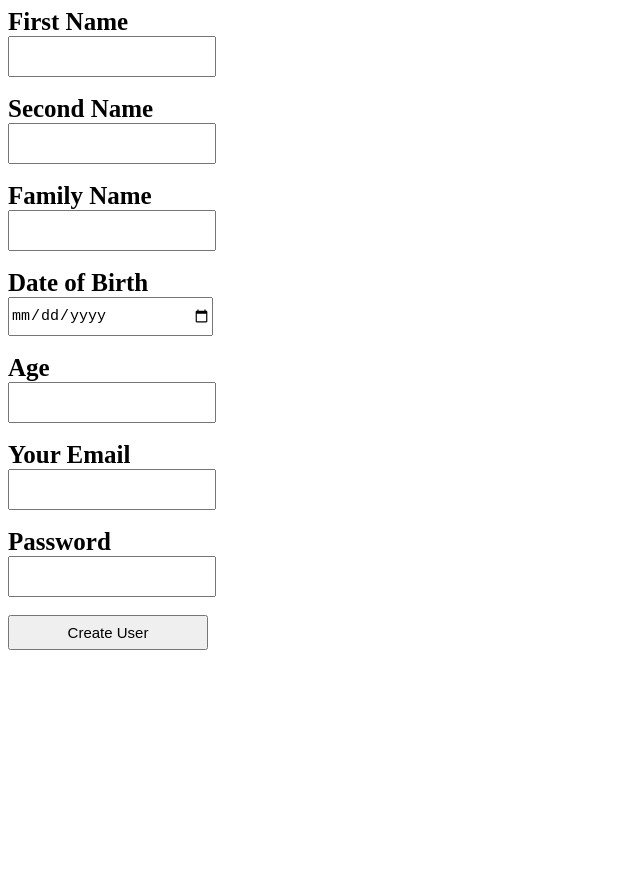
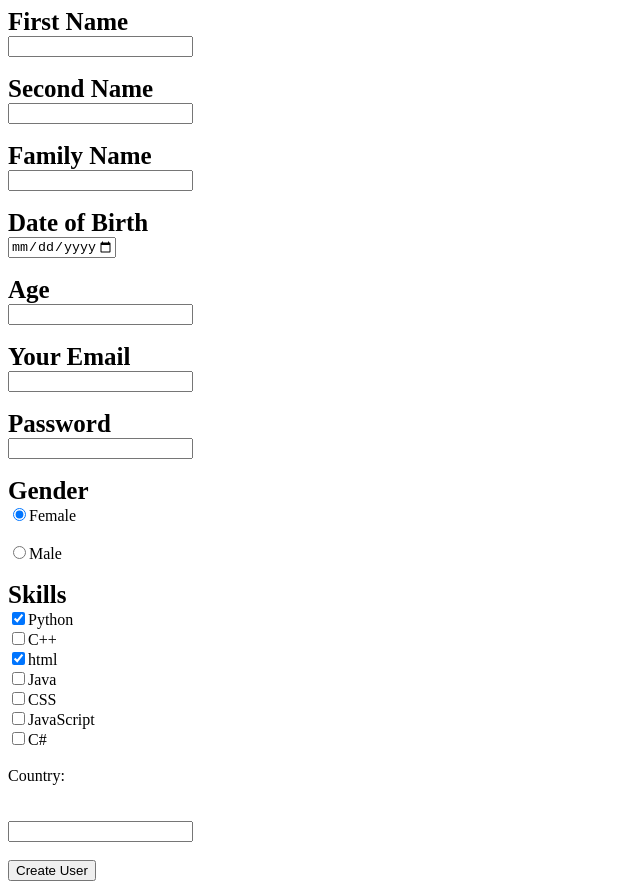
Before and after one commit to Sewar77/HTU-Assignments, a plain HTML site: page Assignment5/Form Assignment.html in a window 1280 px wide. Shown: the whole page, without its empty margins (0-640 px from the left). Before the commit the page ends 800 px from the top, so only its background shows below. Drawn offline with Linux system fonts and the light colour scheme.

Commit message:
form assignment

```diff
--- a/Assignment5/Form Assignment.html
+++ b/Assignment5/Form Assignment.html
@@ -7,37 +7,139 @@
         font-size: 25px;
         font-weight: bold;
       }
-      input {
-        font-size: 15px;
-        width: 200px;
-        height: 35px;
-      }
     </style>
   </head>
   <body>
     <form>
-      <label for="firstname"> First Name </label><br>
-      <input type="text" required id="firstname" name="firstname" maxlength="16"/><br><br>
+      <label for="firstname"> First Name </label><br />
+      <input
+        type="text"
+        required
+        id="firstname"
+        name="firstname"
+        maxlength="16"
+      /><br /><br />
 
-      <label for="secondname"> Second Name </label><br>
-      <input type="text" id="secondname" name="secondname" maxlength="16"/><br><br>
+      <label for="secondname"> Second Name </label><br />
+      <input
+        type="text"
+        id="secondname"
+        name="secondname"
+        maxlength="16"
+      /><br /><br />
 
-      <label for="familyname"> Family Name </label><br>
-      <input type="text" required id="familyname" name="familyname" maxlength="16"/><br><br>
+      <label for="familyname"> Family Name </label><br />
+      <input
+        type="text"
+        required
+        id="familyname"
+        name="familyname"
+        maxlength="16"
+      /><br /><br />
 
-      <label for="birthdate"> Date of Birth </label><br>
-      <input type="date" required id="birthdate" name="birthdate" max="2025-02-03"/><br><br>
+      <label for="birthdate"> Date of Birth </label><br />
+      <input
+        type="date"
+        required
+        id="birthdate"
+        name="birthdate"
+        max="2025-02-03"
+      /><br /><br />
 
-      <label for="age"> Age </label><br>
-      <input type="number" id="age" name="age"/><br><br>
+      <label for="age"> Age </label><br />
+      <input type="number" id="age" name="age" /><br /><br />
 
-      <label for="email"> Your Email </label><br>
-      <input type="email" required id="email" name="email"/><br><br>
+      <label for="email"> Your Email </label><br />
+      <input type="email" required id="email" name="email" /><br /><br />
 
-      <label for="password"> Password </label><br>
-      <input type="password" required id="password" name="password"  minlength="8"/><br><br>
+      <label for="password"> Password </label><br />
+      <input
+        type="password"
+        required
+        id="password"
+        name="password"
+        minlength="8"
+      /><br /><br />
 
-      <input type="submit" value="Create User">
+      <label for="gender"> Gender </label><br />
+      <input
+        type="radio"
+        required
+        id="gender"
+        name="gender"
+        value="female"
+        checked
+      />Female<br /><br />
+      <input
+        type="radio"
+        required
+        id="gender"
+        name="gender"
+        value="male"
+      />Male<br /><br />
+
+      <label for="skills">Skills</label><br />
+      <input
+        type="checkbox"
+        id="skills"
+        name="skills"
+        value="python"
+        checked
+      />Python<br />
+      <input type="checkbox" id="skills" name="skills" value="c++" />C++<br />
+      <input
+        type="checkbox"
+        id="skills"
+        name="skills"
+        checked
+        value="html"
+      />html<br />
+      <input type="checkbox" id="skills" name="skills" value="java" />Java<br />
+      <input type="checkbox" id="skills" name="skills" value="css" />CSS<br />
+      <input
+        type="checkbox"
+        id="skills"
+        name="skills"
+        value="js"
+      />JavaScript<br />
+      <input type="checkbox" id="skills" name="skills" value="c#" />C#<br />
+      <br />
+      Country:<br />
+ <!--       <select name="country" id="country">
+        <option value="jo">Jordan</option>
+        <option value="eg">Egypt</option>
+        <option value="usa">america</option>
+        <option value="ksa">saudi arabia</option>
+        <option value="kw">kwait</option>
+        <option value="leb">lebanon</option>
+      </select>
+      <br />
+      <br />
+
+      Courses:<br />
+    <select name="courses" id="courses" multiple>
+        <option value="jo">Jordan</option>
+        <option value="eg">Egypt</option>
+        <option value="usa">america</option>
+        <option value="ksa">saudi arabia</option>
+        <option value="kw">kwait</option>
+        <option value="leb">lebanon</option>
+      </select>-->
+      <br />
+      <br />
+<input type="text" list="country" name="country">
+      <datalist id="country" >
+        <option value="jo">Jordan</option>
+        <option value="eg">Egypt</option>
+        <option value="usa">america</option>
+        <option value="ksa">saudi arabia</option>
+        <option value="kw">kwait</option>
+        <option value="leb">lebanon</option>
+      </datalist>
+      <br />
+      <br />
+
+      <input type="submit" value="Create User" />
     </form>
   </body>
 </html>
```
